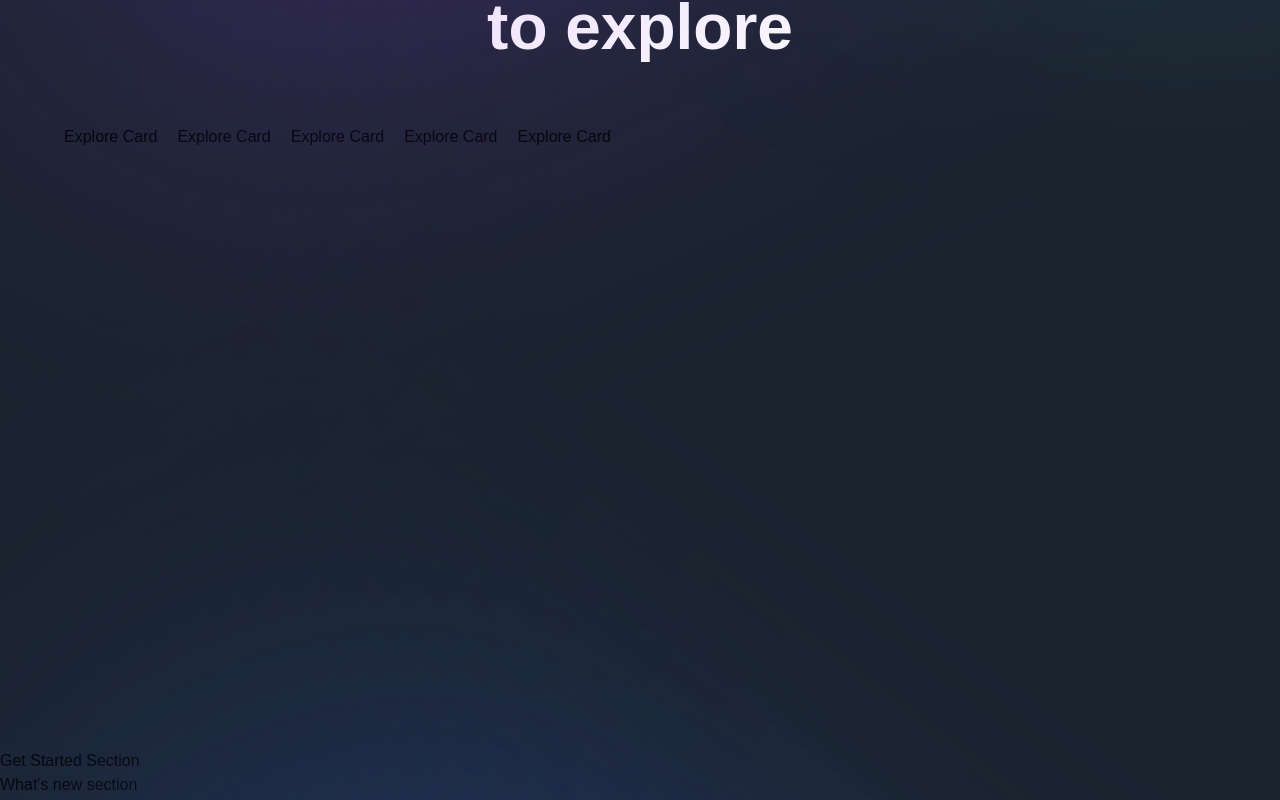
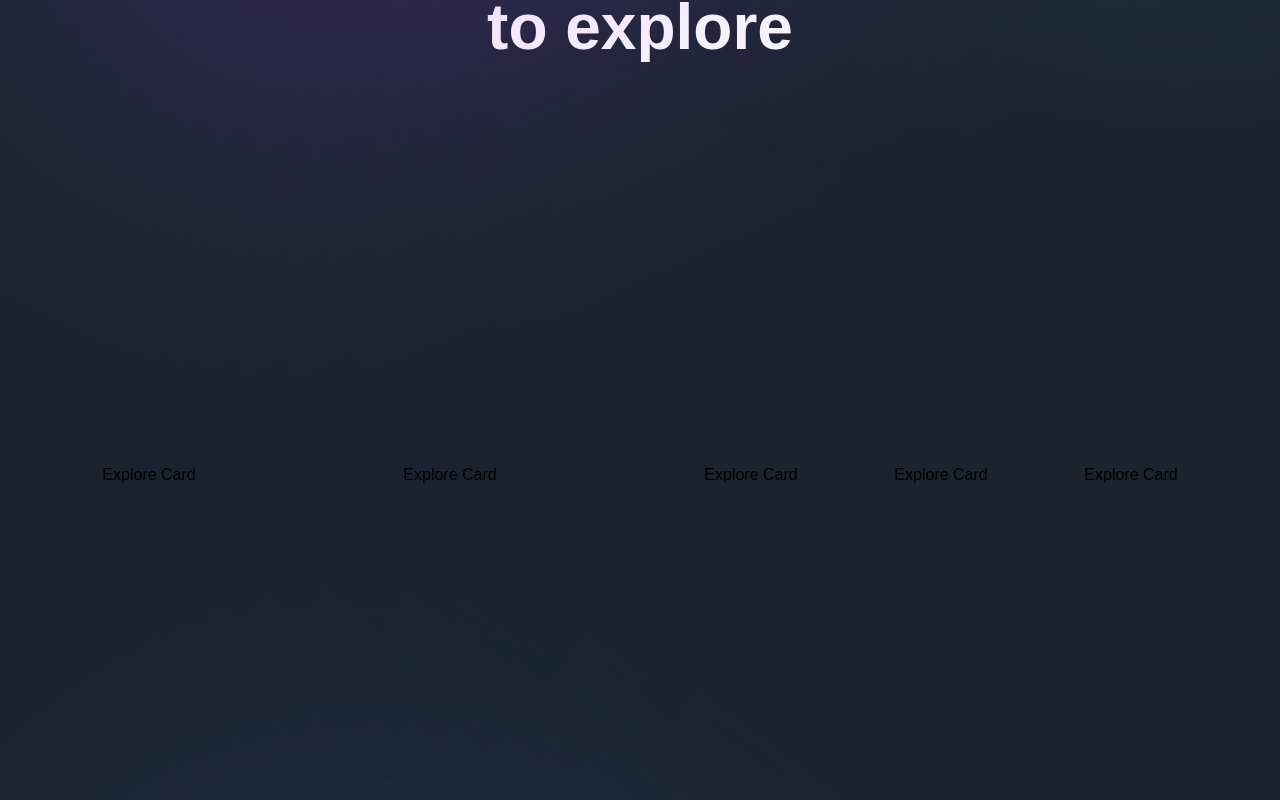
Before and after one commit to dvimukthi/NextJs-web-ui, a Next.js app: page / in a window 1280 px wide. Shown: the part 1760-2560 px from the top of the page. Built offline with nearby package versions, Linux system fonts and the light colour scheme; a web font is replaced by a local one.

Commit message:
exploreCard style

```diff
--- a/components/ExploreCard.jsx
+++ b/components/ExploreCard.jsx
@@ -1,9 +1,18 @@
-'use client';
+"use client";
 
-const ExploreCard = () => (
-  <div>
+import { motion } from "framer-motion";
+import styles from "../styles";
+import { fadeIn } from "../utils/motion";
+
+const ExploreCard = ({ id, imgUrl, title, index, active, handlelick }) => (
+  <motion.div
+    variants={fadeIn("right", "spring", index * 0.5, 0.75)}
+    className={`relative ${
+      active === id ? "lg:flex-[3.5] flex-[10]" : "lg:flex-[0.5] flex-[2]"
+    } flex items-center justify-center min-w-[170px] h-[700px] transition-[flex] duration-[0.7s] ease-out-flex cursor-pointer`}
+  >
     Explore Card
-  </div>
+  </motion.div>
 );
 
 export default ExploreCard;
```
